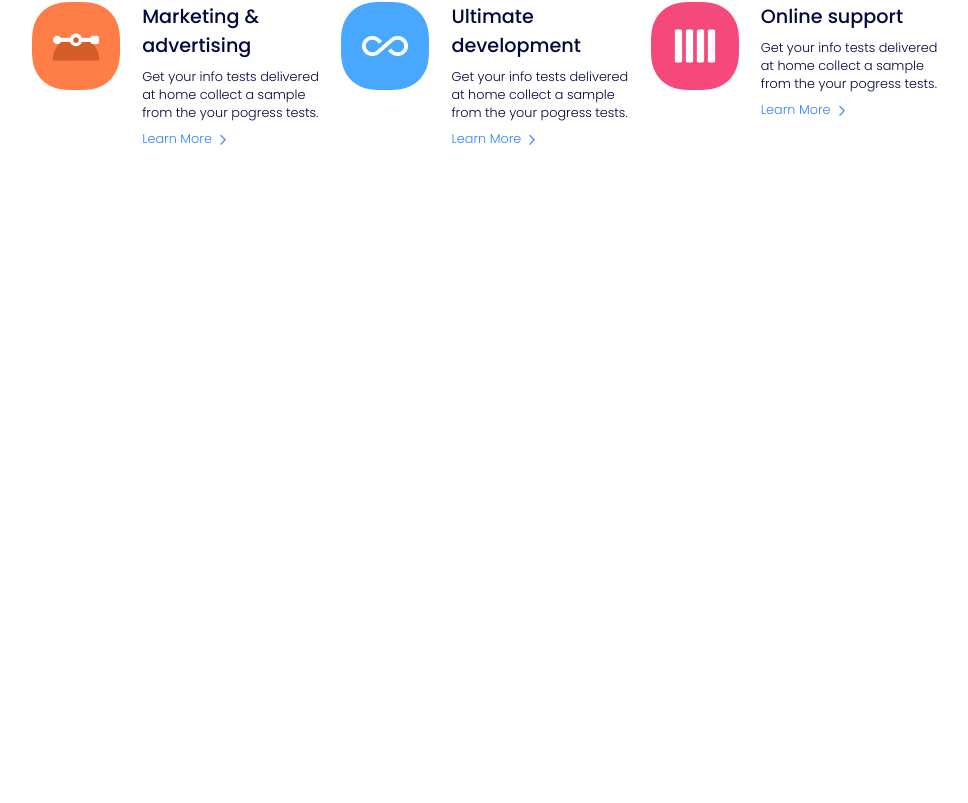
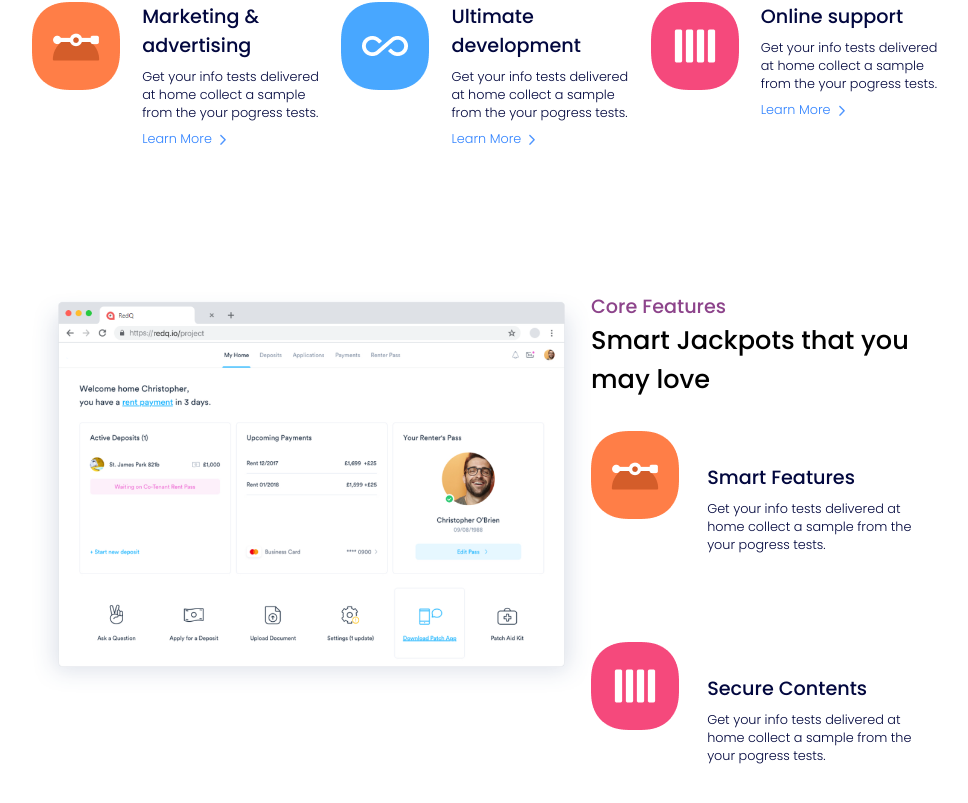
Before and after one commit to atmdboss/startup-landing-agency-classic, a React (Create React App) app: page / in a window 1280 px wide. Shown: the part 1329-2132 px from the top of the page, without its empty margins (144-1112 px from the left). Before the commit the page ends 1573 px from the top, so only its background shows below. Built offline with nearby package versions, Linux system fonts and the light colour scheme.

Commit message:
added core feature section

```diff
--- a/src/App.tsx
+++ b/src/App.tsx
@@ -3,12 +3,14 @@ import React from 'react';
 
 import Header from './components/Header';
 import ProductFeatures from './components/ProductFeatures';
+import CoreFeatures from './components/CoreFeatures';
 
 function App() {
   return (
     <div className="App">
       <Header />
       <ProductFeatures />
+      <CoreFeatures />
     </div>
   );
 }
--- /dev/null
+++ b/src/components/CoreFeatures.tsx
@@ -0,0 +1,40 @@
+import React from 'react';
+
+import SectionContainer from './SectionContainer';
+import Feature from './Feature';
+import { StyledFeatureGrid, StyledCoreFeatureSection } from '../styled/feature';
+import { StyledSectionHeading, StyledSectionTitle } from '../styled/section';
+import CoreFeatureImage from '../assets/images/core-feature.png';
+import SmartFeature from '../assets/icons/feature-marketing.svg';
+import SecureContents from '../assets/icons/feature-support.svg';
+
+const CoreFeatures = () => {
+  return (
+    <SectionContainer maxWidth="lg">
+      <StyledCoreFeatureSection>
+        <div className="image">
+          <img src={CoreFeatureImage} alt="browser" />
+        </div>
+        <div className="text">
+          <StyledSectionHeading>Core Features</StyledSectionHeading>
+          <StyledSectionTitle>Smart Jackpots that you may love</StyledSectionTitle>
+
+          <StyledFeatureGrid noRow>
+            <Feature
+              icon={SmartFeature}
+              title="Smart Features"
+              description="Get your info tests delivered at home collect a sample from the your pogress tests."
+            />
+            <Feature
+              icon={SecureContents}
+              title="Secure Contents"
+              description="Get your info tests delivered at home collect a sample from the your pogress tests."
+            />
+          </StyledFeatureGrid>
+        </div>
+      </StyledCoreFeatureSection>
+    </SectionContainer>
+  );
+};
+
+export default CoreFeatures;
--- a/src/components/ProductFeatures.tsx
+++ b/src/components/ProductFeatures.tsx
@@ -2,7 +2,8 @@ import React from 'react';
 
 import SectionContainer from './SectionContainer';
 import Feature from './Feature';
-import { StyledFeatureTitle, StyledFeatureSubtitle, StyledFeatureGrid } from '../styled/feature';
+import { StyledFeatureGrid } from '../styled/feature';
+import { StyledSectionTitle, StyledSectionSubtitle } from '../styled/section';
 //ICONS
 import Modeling from '../assets/icons/feature-modeling.svg';
 import Promotion from '../assets/icons/feature-promotion.svg';
@@ -14,8 +15,8 @@ import Support from '../assets/icons/feature-support.svg';
 const ProductFeatures = () => {
   return (
     <SectionContainer maxWidth="lg">
-      <StyledFeatureTitle>What the features of product</StyledFeatureTitle>
-      <StyledFeatureSubtitle>Features are highlighted here</StyledFeatureSubtitle>
+      <StyledSectionTitle>What the features of product</StyledSectionTitle>
+      <StyledSectionSubtitle>Features are highlighted here</StyledSectionSubtitle>
 
       <StyledFeatureGrid>
         <Feature
--- a/src/styled/feature.ts
+++ b/src/styled/feature.ts
@@ -1,4 +1,6 @@
-import styled from 'styled-components';
+import styled, { css } from 'styled-components';
+
+import { FeatureGridProps } from '../types';
 
 export const StyledFeatureTitle = styled.p`
   font-size: ${(props) => props.theme.fonts.md};
@@ -21,7 +23,7 @@ export const StyledFeatureSubtitle = styled.span`
   }
 `;
 
-export const StyledFeatureGrid = styled.div`
+export const StyledFeatureGrid = styled.div<FeatureGridProps>`
   display: flex;
   flex-direction: column;
   margin-block-start: 2.5rem;
@@ -30,6 +32,13 @@ export const StyledFeatureGrid = styled.div`
     flex-direction: row;
     flex-wrap: wrap;
     margin-block-start: 5rem;
+
+    ${(props) =>
+      props.noRow &&
+      css`
+        flex-direction: column;
+        flex-wrap: nowrap;
+      `}
   }
 `;
 
@@ -98,3 +107,28 @@ export const StyledFeature = styled.div`
     }
   }
 `;
+
+export const StyledCoreFeatureSection = styled.div`
+  .image {
+    img {
+      width: 100%;
+    }
+  }
+
+  .text {
+    h3,
+    p {
+      @media screen and (min-width: 600px) {
+        text-align: left;
+      }
+    }
+    div:last-of-type {
+      margin-block-start: 2rem;
+    }
+  }
+
+  @media screen and (min-width: 600px) {
+    display: flex;
+    justify-content: center;
+  }
+`;
--- a/src/styled/section.ts
+++ b/src/styled/section.ts
@@ -34,3 +34,34 @@ export default styled.section<SectionProps>`
     align-items: center;
   }
 `;
+
+export const StyledSectionTitle = styled.p`
+  font-size: ${(props) => props.theme.fonts.md};
+  font-weight: 500;
+  flex-basis: 100%;
+
+  @media screen and (min-width: 1280px) {
+    font-size: ${(props) => props.theme.fonts.lg};
+  }
+`;
+
+export const StyledSectionSubtitle = styled.span`
+  font-size: ${(props) => props.theme.fonts.sm};
+  color: ${(props) => props.theme.colors.lightGrey};
+  font-weight: 300;
+  flex-basis: 100%;
+
+  @media screen and (min-width: 1280px) {
+    font-size: ${(props) => props.theme.fonts.md};
+  }
+`;
+
+export const StyledSectionHeading = styled.h3`
+  font-size: ${(props) => props.theme.fonts.sm};
+  color: ${(props) => props.theme.colors.violet};
+  font-weight: 500;
+
+  @media screen and (min-width: 1280px) {
+    font-size: ${(props) => props.theme.fonts.md};
+  }
+`;
--- a/src/types/featureTypes.ts
+++ b/src/types/featureTypes.ts
@@ -4,3 +4,7 @@ export type FeatureProps = {
   description: string;
   more?: string;
 };
+
+export type FeatureGridProps = {
+  noRow?: boolean;
+};
--- a/src/types/index.ts
+++ b/src/types/index.ts
@@ -5,6 +5,6 @@ export { LogoProps } from './appLogoTypes';
 //@ts-ignore
 export { SectionProps } from './sectionTypes';
 //@ts-ignore
-export { FeatureProps } from './featureTypes';
+export { FeatureProps, FeatureGridProps } from './featureTypes';
 //@ts-ignore
 export { DrawerProps } from './drawerTypes';
```
Also changed, not shown: src/assets/images/core-feature.png (added).
